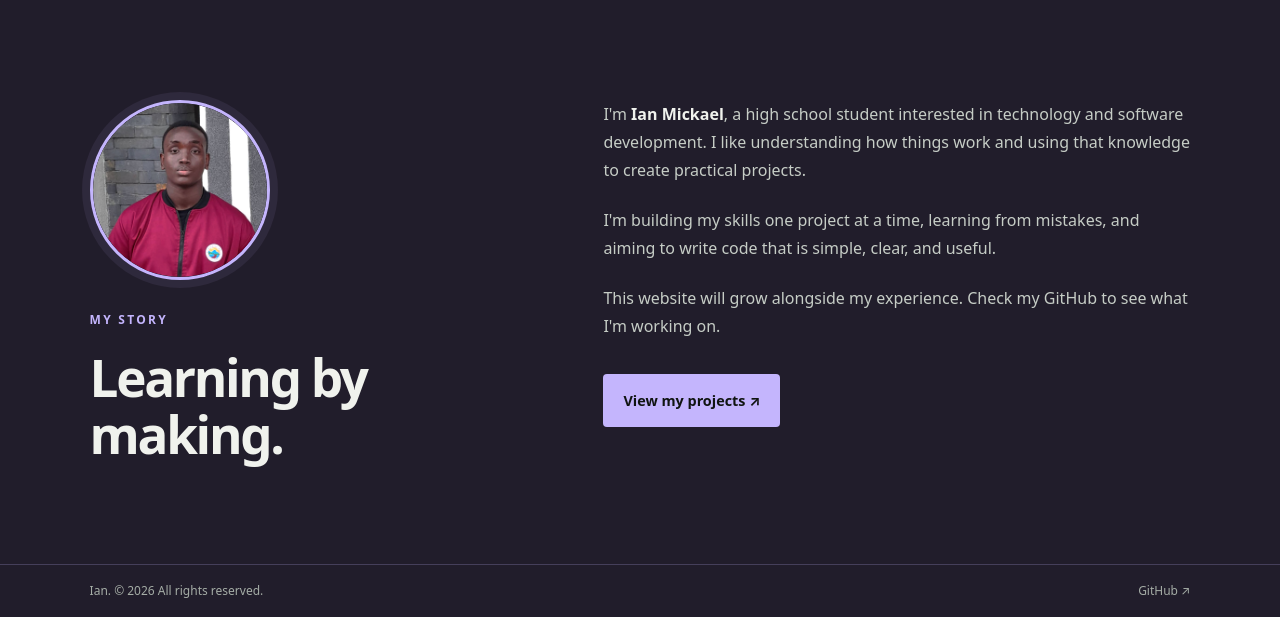
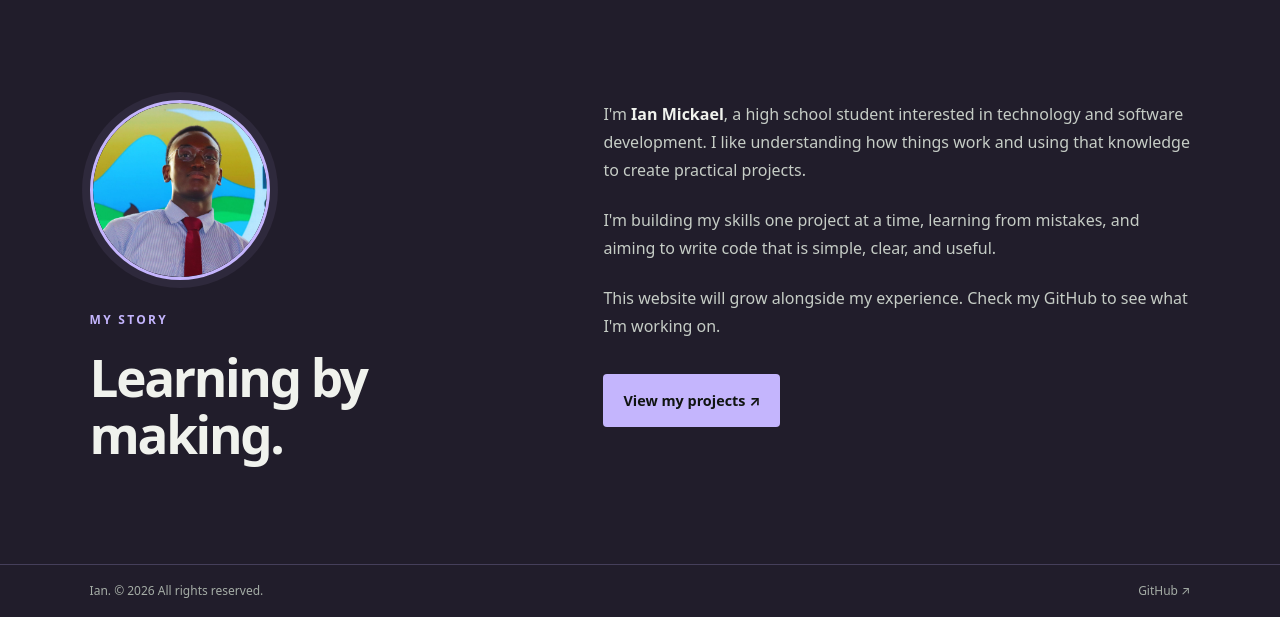
Before and after one commit to ICEm069/Portfolio, a Django app: template templates/pages/about.html in a window 1280 px wide. Shown: the part 458-1075 px from the top of the page. Run offline with Django 4.2, Linux system fonts and the light colour scheme; the template is opened without the code that fills it, so the values that code supplies are empty.

Commit message:
Update portfolio pages and add images

```diff
--- a/templates/pages/about.html
+++ b/templates/pages/about.html
@@ -16,7 +16,7 @@
     <div class="about-intro">
         <div class="about-profile">
             <img
-                src="{% static 'image/portfoilio.jpg' %}"
+                src="{% static 'image/portfolio_1.png' %}"
                 alt="Portrait of Ian Mickael"
                 class="profile-picture"
             >
--- a/templates/pages/base.html
+++ b/templates/pages/base.html
@@ -7,6 +7,8 @@
     <meta name="description" content="Personal portfolio and projects.">
     <title>{% block title %}Ian | Portfolio{% endblock %}</title>
     <link rel="stylesheet" href="{% static 'pages/style.css' %}">
+    <link rel="icon" type="image/png" href="{% static 'image/favicon.png' %}">
+
 </head>
 <body>
     {% include "pages/partials/navbar.html" %}
```
Also changed, not shown: pages/static/image/favicon.png (added), pages/static/image/portfolio_1.png (added).
